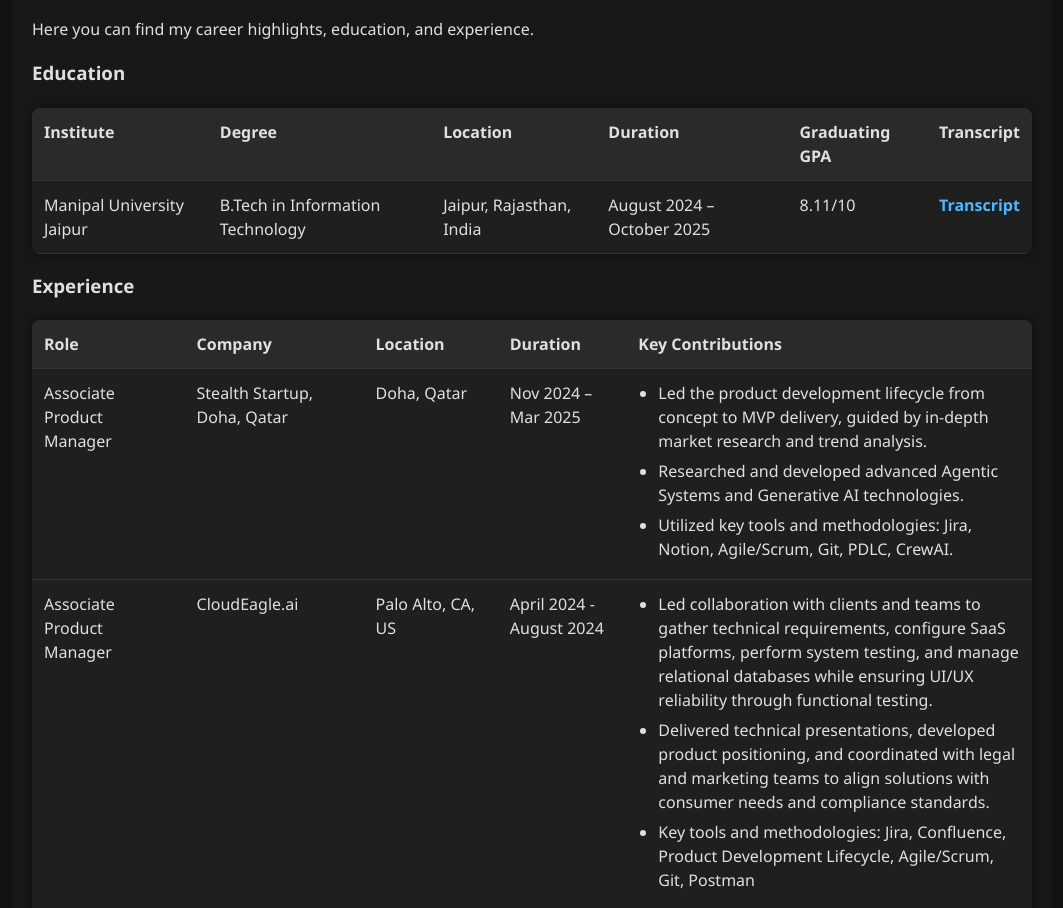
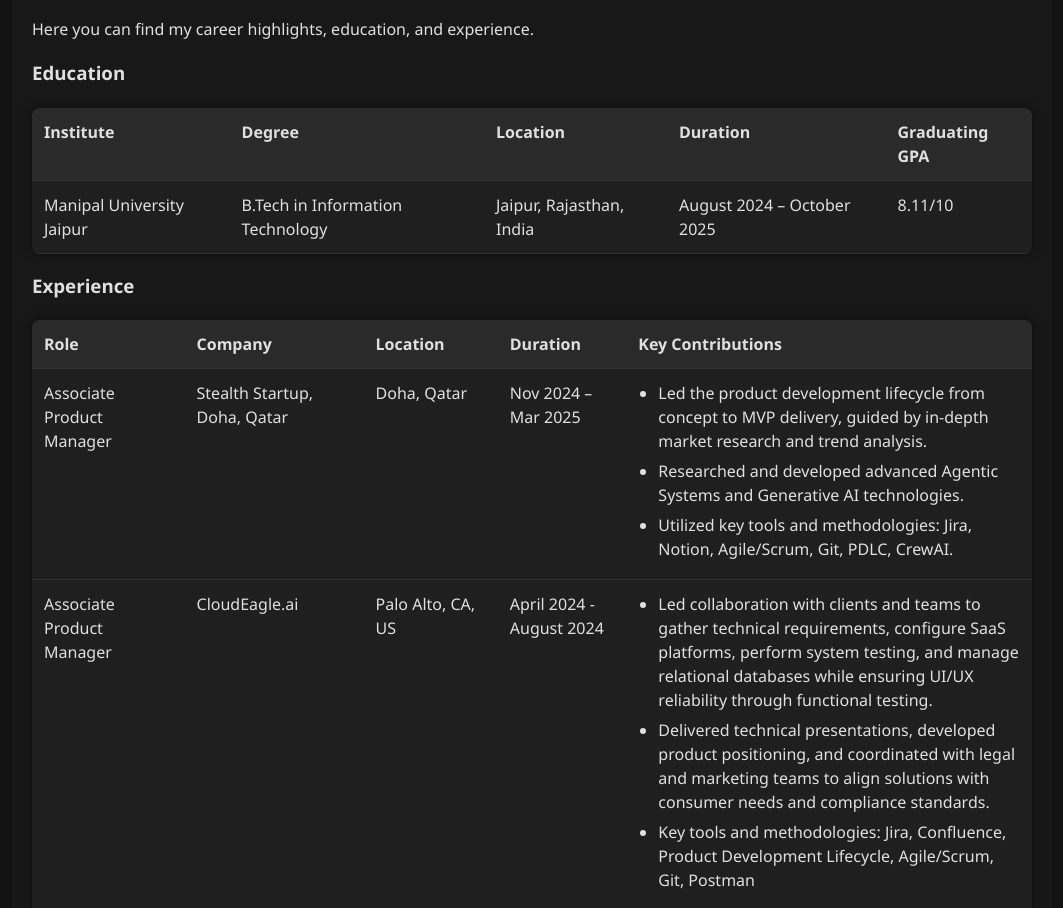
Before and after one commit to mactoeez/r2, a plain HTML site: page index.html in a window 1280 px wide. Shown: the part 2394-3302 px from the top of the page, without its empty margins (108-1171 px from the left). Drawn offline with Linux system fonts and the light colour scheme.

Commit message:
back to v1 index.html

```diff
--- a/index.html
+++ b/index.html
@@ -92,7 +92,6 @@
                     <th>Location</th>
                     <th>Duration</th>
                     <th>Graduating GPA</th>
-                    <th>Transcript</th>
                 </tr>
             </thead>
             <tbody>
@@ -102,16 +101,9 @@
                     <td data-label="Location">Jaipur, Rajasthan, India</td>
                     <td data-label="Duration">August 2024 – October 2025</td>
                     <td data-label="Graduating GPA">8.11/10</td>
-                    <td data-label="Transcript" class="pdf-preview-cell">
-                        <a href="https://drive.google.com/file/d/187GfKmKFZs1tGoSoHC2XhaTITOkl_9hv/view?usp=sharing" target="_blank" class="pdf-link">Transcript</a>
-                    </td>
                 </tr>
             </tbody>
         </table>
-        <div id="floating-pdf-preview" style="display:none;">
-            <iframe id="preview-iframe" src="" width="300" height="200"></iframe>
-        </div>
-
     <!-- Experience -->
     <h3>Experience</h3>
     <table class="dark-table dark-table-card">
```
